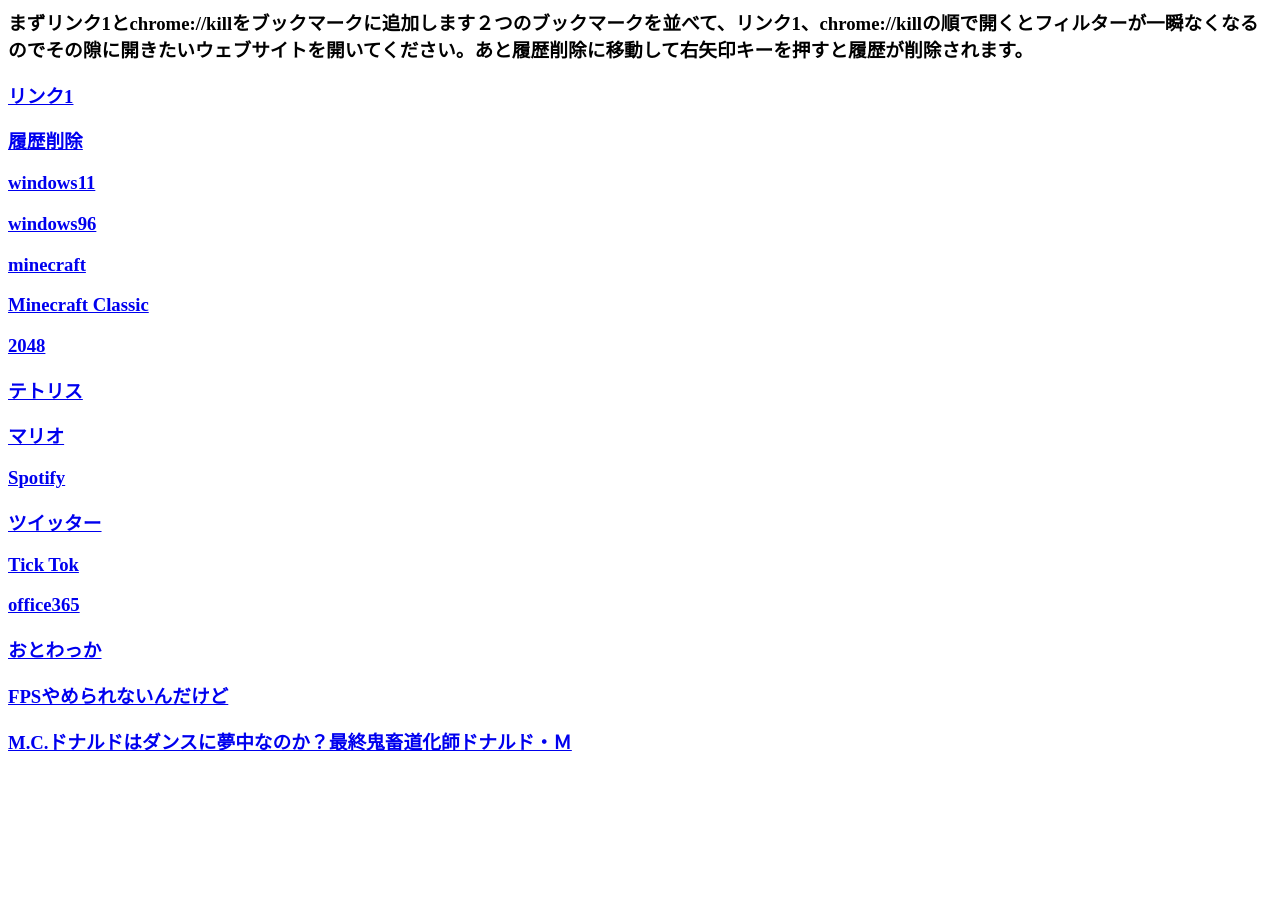
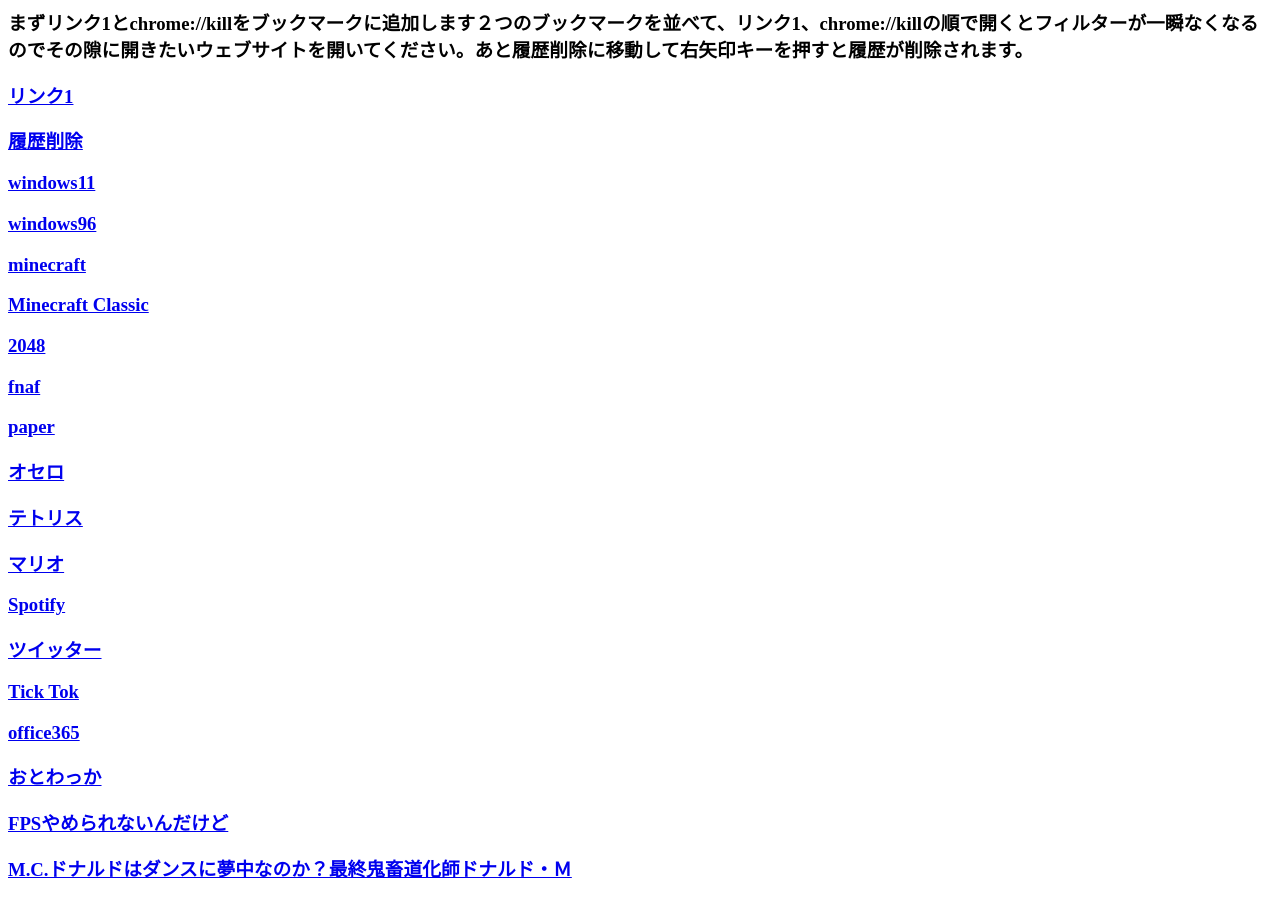
Before and after one commit to scfcdv/G-or-g, a plain HTML site: page g.html in a window 1280 px wide. Before the commit the page ends 800 px from the top, so only its background shows below. Drawn offline with Linux system fonts and the light colour scheme.

Commit message:
Update g.html

```diff
--- a/g.html
+++ b/g.html
@@ -7,6 +7,9 @@
 <h3><a href="https://eaglercraft.ru" target="_blank">minecraft</a></h3>
 <h3><a href="https://classic.minecraft.net/" target="_blank">Minecraft Classic</a></h3>
 <h3><a href="https://glebbahmutov.com/2048/" target="_blank">2048</a></h3>
+<h3><a href="https://run3.io/popgame/fnaf/fnaf1/" target="_blank">fnaf</a></h3>
+<h3><a href="https://paper-io.com/" target="_blank">paper</a></h3>
+<h3><a href="https://othello.blueedge.me/" target="_blank">オセロ</a></h3>
 <h3><a href="https://www.gadgety.net/shin/web/games/tetris.html" target="_blank">テトリス</a></h3>
 <h3><a href="https://supermario-game.com/mario-game/mario.html" target="_blank">マリオ</a></h3>
 <h3><a href="https://open.spotify.com" target="_blank">Spotify</a></h3>
```
